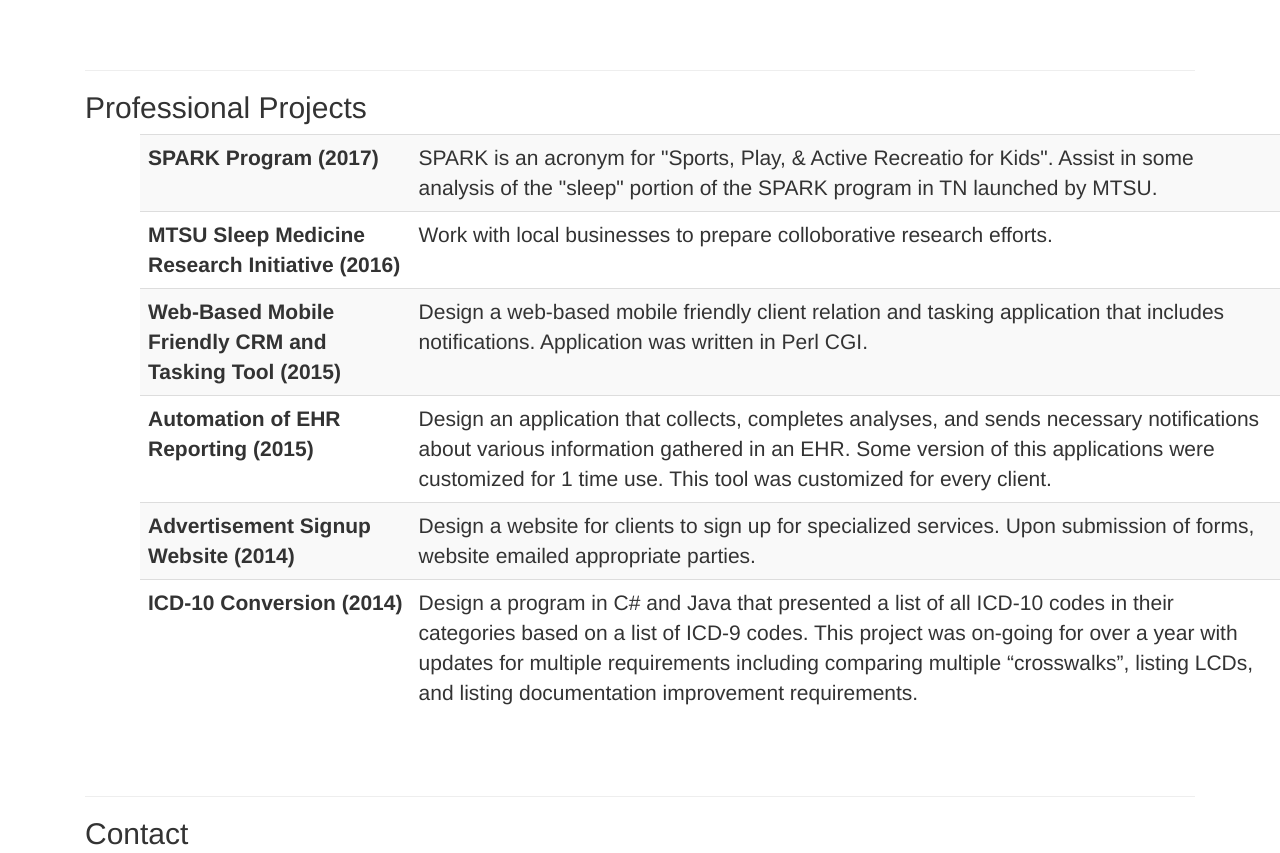
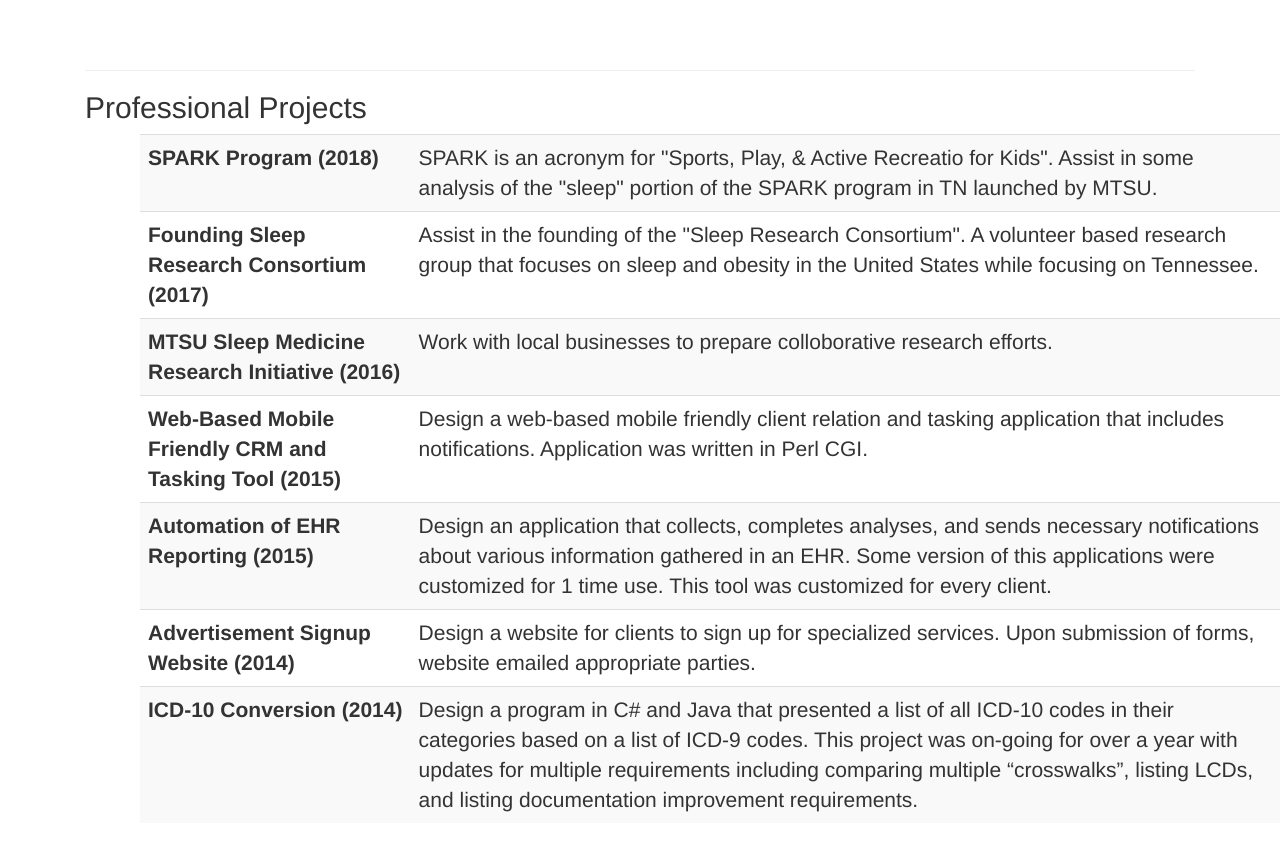
Before and after one commit to gtoban/gabrieltoban.com, a plain HTML site: page index.html in a window 1280 px wide. Shown: the part 2220-3073 px from the top of the page. Drawn offline with Linux system fonts and the light colour scheme; some icons are missing; files whose address does not match are found by name.

Commit message:
Completed Projects Sections

```diff
--- a/index.html
+++ b/index.html
@@ -326,8 +326,12 @@
 									  <td>
 									  </td> -->
 
-									  <tr><th scope="row" valign="top">SPARK Program (2017)</th>
+									  <tr><th scope="row" valign="top">SPARK Program (2018)</th>
 									  <td> SPARK is an acronym for "Sports, Play, & Active Recreatio for Kids". Assist in some analysis of the "sleep" portion of the SPARK program in TN launched by MTSU.
+									  </td>
+
+									   <tr><th scope="row" valign="top">Founding Sleep Research Consortium (2017)</th>
+									  <td> Assist in the founding of the "Sleep Research Consortium". A volunteer based research group that focuses on sleep and obesity in the United States while focusing on Tennessee.
 									  </td>
 
 									  <tr><th scope="row" valign="top">MTSU Sleep Medicine Research Initiative (2016)</th>
```
